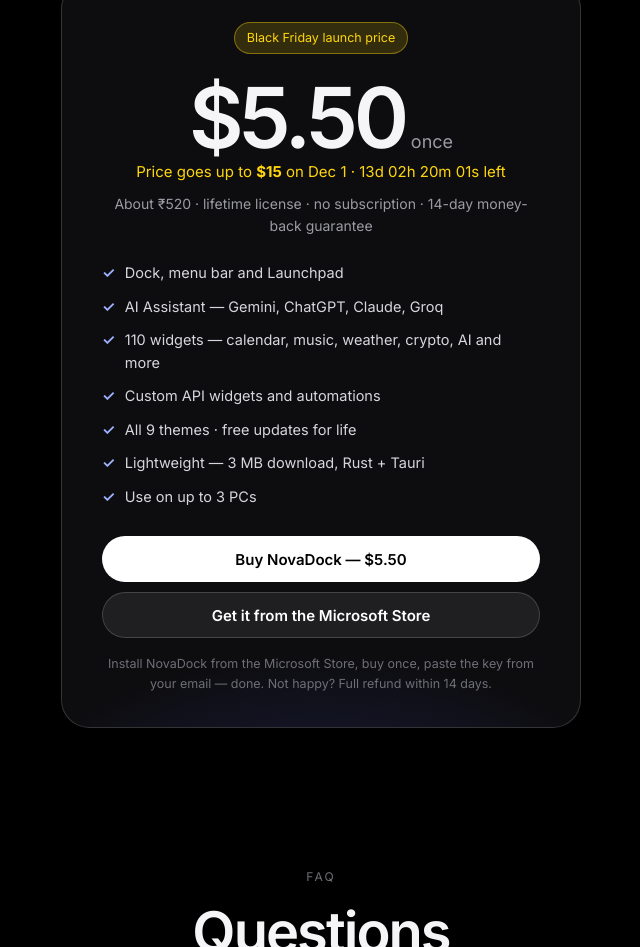
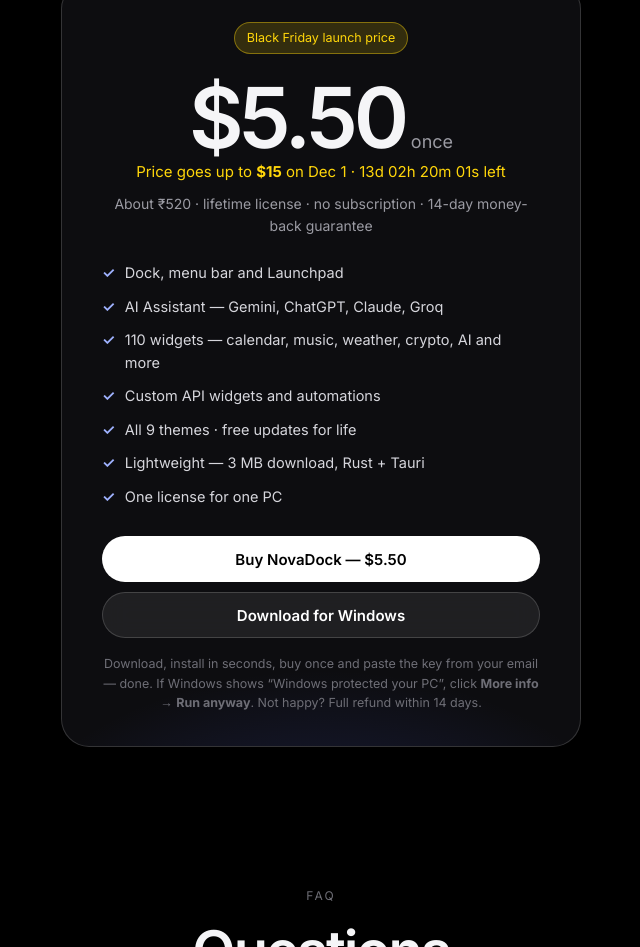
Before and after one commit to vikas-swami/novadock-site, a plain HTML site: page index.html in a window 1280 px wide. Shown: the part 5489-6436 px from the top of the page, without its empty margins (319-959 px from the left). Drawn offline with Linux system fonts and the light colour scheme.

Commit message:
Download for Windows goes straight to the installer (stable link used in purchase emails); one license per PC
Co-Authored-By: Claude Opus 5.5 <noreply@anthropic.com>
Claude-Session: https://claude.ai/code/session_01AqjVuWcm69rWJh9aztLCJ6

```diff
--- a/index.html
+++ b/index.html
@@ -14,7 +14,7 @@
 <script>
   window.NOVADOCK = {
     goatcounter: "novadock",
-    freeUrl: "download/NovaDock_0.1.2_x64-setup.exe",
+    freeUrl: "download/NovaDock-setup.exe",
     storeUrl: "https://apps.microsoft.com/detail/9N13CW1WM4K6?mode=direct",
     checkoutUrl: "https://checkout.dodopayments.com/buy/pdt_0NrqnhhYoS5XABSowkT3c?quantity=1&redirect_url=https%3A%2F%2Fnovadock.online%2F%3Fpurchased%3D1"
   };
@@ -292,12 +292,12 @@ footer .fl{display:flex;gap:20px;flex-wrap:wrap}footer a:hover{color:#fff}
         <li>Custom API widgets and automations</li>
         <li>All 9 themes · free updates for life</li>
         <li>Lightweight — 3 MB download, Rust + Tauri</li>
-        <li>Use on up to 3 PCs</li>
+        <li>One license for one PC</li>
       </ul>
       <a class="btn btn-w" href="#pricing" data-buy="card">Buy NovaDock — $5.50</a>
-      <a class="btn btn-d" href="#pricing" data-free>Get it from the Microsoft Store</a>
-      <div class="fine" data-direct style="display:none">Prefer an installer? <a href="#" data-direct-link style="text-decoration:underline">Download the .exe directly</a> (Windows may show a SmartScreen notice).</div>
-      <div class="fine">Install NovaDock from the Microsoft Store, buy once, paste the key from your email — done. Not happy? Full refund within 14 days.</div>
+      <a class="btn btn-d" href="#pricing" data-free>Download for Windows</a>
+      <div class="fine" data-direct style="display:none">Prefer the Microsoft Store? <a href="https://apps.microsoft.com/detail/9N13CW1WM4K6" target="_blank" rel="noopener" data-store style="text-decoration:underline">Get it there</a> (automatic updates).</div>
+      <div class="fine">Download, install in seconds, buy once and paste the key from your email — done. If Windows shows “Windows protected your PC”, click <b>More info</b> → <b>Run anyway</b>. Not happy? Full refund within 14 days.</div>
       <div class="fine" data-buy-note style="display:none">Checkout is not set up yet.</div>
     </div>
   </div>
@@ -311,7 +311,7 @@ footer .fl{display:flex;gap:20px;flex-wrap:wrap}footer a:hover{color:#fff}
     <div class="faq">
       <details><summary>Is it a subscription?</summary><p>No. You pay $5.50 once and keep NovaDock forever, with free updates. Not happy? Email us within 14 days for a full refund.</p></details>
       <details><summary>Can I try it before buying?</summary><p>Yes — the dock at the top of this page is the real NovaDock running live in your browser. Hover it and click any widget. And if it isn't right for you on your PC, you get a full refund within 14 days.</p></details>
-      <details><summary>Where do I install it from?</summary><p>From the <a href="https://apps.microsoft.com/detail/9N13CW1WM4K6" style="text-decoration:underline">Microsoft Store</a> — one click, no warnings, and updates arrive automatically. If you use the direct .exe instead and Windows shows “Windows protected your PC”, click <b>More info</b> → <b>Run anyway</b>; it appears for new apps from small developers.</p></details>
+      <details><summary>Where do I install it from?</summary><p>Right here: click <b>Download for Windows</b> and run the installer — it takes a few seconds and needs no admin rights. If Windows shows “Windows protected your PC”, click <b>More info</b> → <b>Run anyway</b>; it appears for new apps from small developers. Prefer automatic updates? NovaDock is also on the <a href="https://apps.microsoft.com/detail/9N13CW1WM4K6" style="text-decoration:underline">Microsoft Store</a>.</p></details>
       <details><summary>I'm on my phone. Can I use NovaDock?</summary><p>NovaDock is for Windows 10 and 11 PCs. Tap <b>Send to my PC</b> to share the link to yourself, then open it on your computer.</p></details>
       <details><summary>Does the AI cost extra?</summary><p>NovaDock connects to the AI you choose with your own API key. Google Gemini and Groq give free keys that are enough for everyday use; ChatGPT and Claude keys are billed by those companies. Your chats are never stored on our servers.</p></details>
       <details><summary>Does it work on Windows 10 and 11?</summary><p>Yes — Windows 10 (1809 or later) and Windows 11, 64-bit.</p></details>
@@ -367,8 +367,8 @@ window.addEventListener('message', function (e) {
     catch (x) { location.href = 'mailto:?subject=' + encodeURIComponent('NovaDock for my PC') + '&body=' + encodeURIComponent(text + ' ' + pageUrl); }
   }
   document.querySelectorAll('[data-free]').forEach(function (a) {
-    if (isWin && cfg.storeUrl) { a.href = cfg.storeUrl; a.target = '_blank'; a.rel = 'noopener'; a.setAttribute('data-kind', 'store'); }
-    else if (isWin && cfg.freeUrl) { a.href = cfg.freeUrl; a.setAttribute('download', file); }
+    if (isWin && cfg.freeUrl) { a.href = cfg.freeUrl; a.setAttribute('download', file); }
+    else if (isWin && cfg.storeUrl) { a.href = cfg.storeUrl; a.target = '_blank'; a.rel = 'noopener'; a.setAttribute('data-kind', 'store'); }
     else if (!mobile) { a.href = storeWeb; a.target = '_blank'; a.rel = 'noopener'; a.setAttribute('data-kind', 'store'); }
     else {
       a.setAttribute('data-kind', 'send');
@@ -377,7 +377,7 @@ window.addEventListener('message', function (e) {
     }
   });
   document.querySelectorAll('[data-store]').forEach(function (a) { a.href = cfg.storeUrl; a.target = '_blank'; a.rel = 'noopener'; });
-  if (isWin && cfg.freeUrl) document.querySelectorAll('[data-direct]').forEach(function (d) { d.style.display = 'block'; var l = d.querySelector('a'); l.href = cfg.freeUrl; l.setAttribute('download', file); });
+  if (isWin) document.querySelectorAll('[data-direct]').forEach(function (d) { d.style.display = 'block'; });
   var note = document.querySelector('[data-buy-note]');
   document.querySelectorAll('[data-buy="card"]').forEach(function (card) {
     if (cfg.checkoutUrl) { card.href = cfg.checkoutUrl; card.target = '_blank'; card.rel = 'noopener'; }
```
Also changed, not shown: 1 other file.
